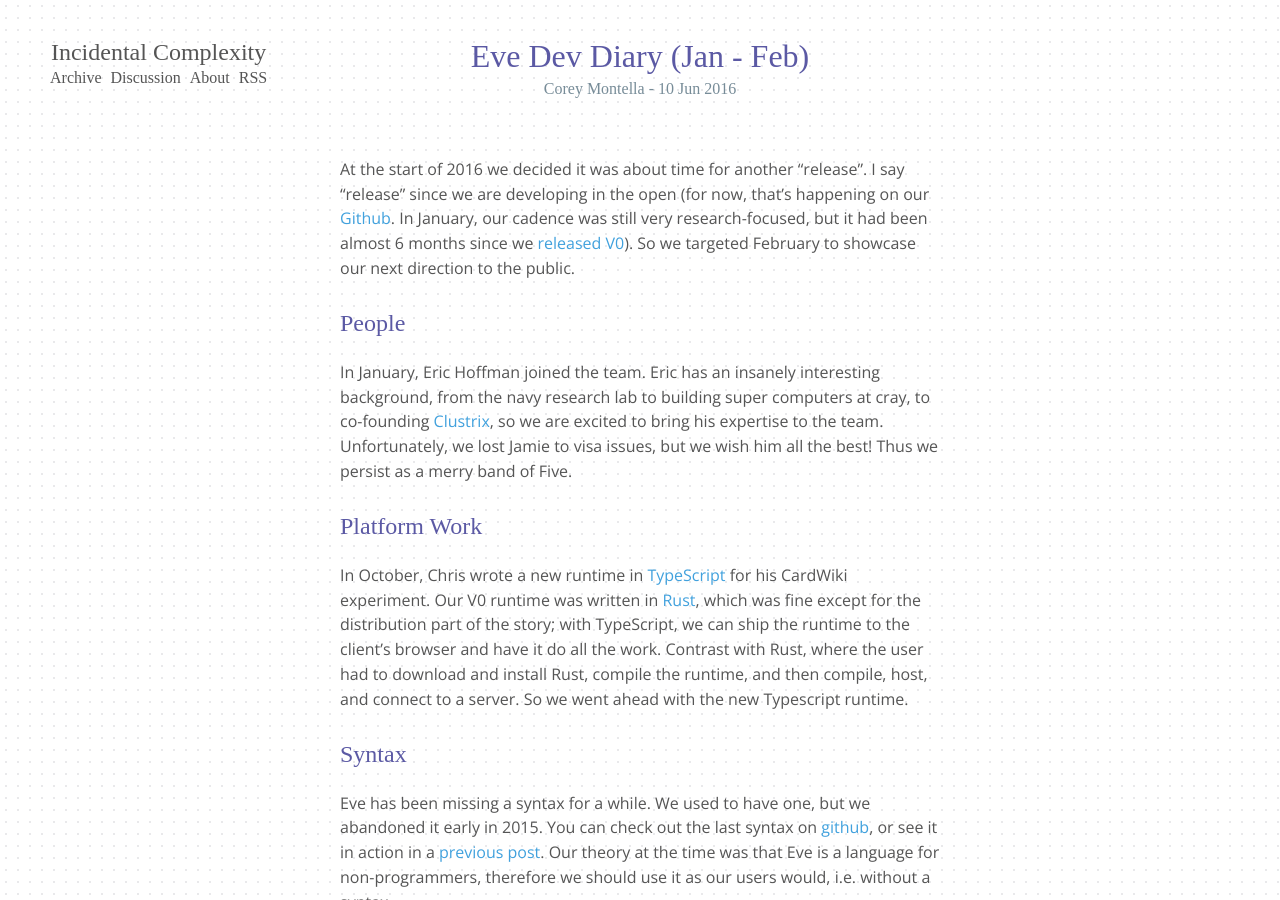
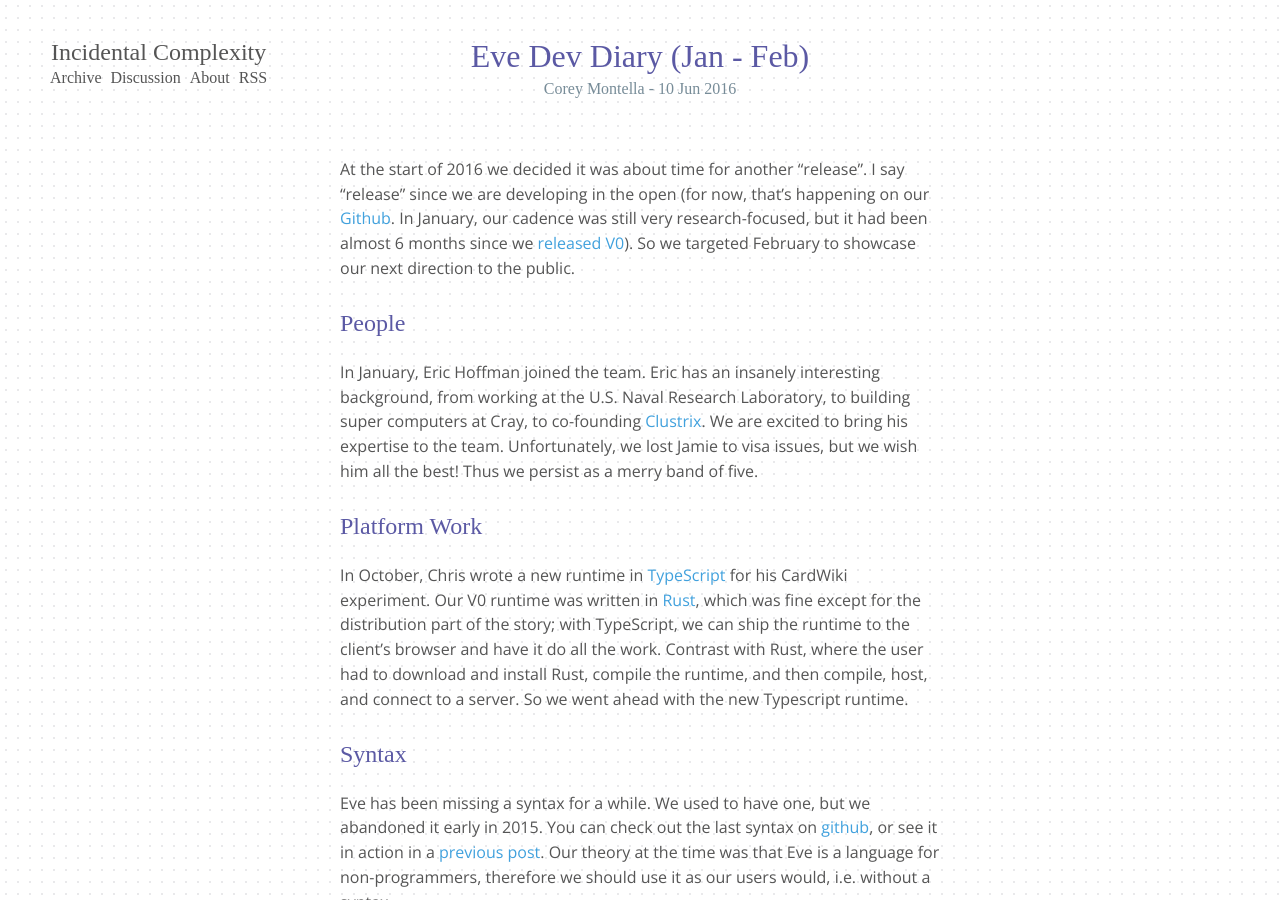
Before and after one commit to Kodowa/incidentalcomplexity, a Jekyll site: the page built from _posts/2016-06-10-jan-feb.md, in a window 1280 px wide and 900 px high. Built offline with Jekyll 4.4.1, drawn with Linux system fonts in a browser that asks for light colours; some web fonts are replaced.

Commit message:
Some slight corrections

```diff
--- a/_posts/2016-06-10-jan-feb.md
+++ b/_posts/2016-06-10-jan-feb.md
@@ -9,7 +9,7 @@ At the start of 2016 we decided it was about time for another "release". I say "
 
 ### People
 
-In January, Eric Hoffman joined the team. Eric has an insanely interesting background, from the navy research lab to building super computers at cray, to co-founding [Clustrix](http://www.clustrix.com/), so we are excited to bring his expertise to the team. Unfortunately, we lost Jamie to visa issues, but we wish him all the best! Thus we persist as a merry band of Five.
+In January, Eric Hoffman joined the team. Eric has an insanely interesting background, from working at the U.S. Naval Research Laboratory, to building super computers at Cray, to co-founding [Clustrix](http://www.clustrix.com/). We are excited to bring his expertise to the team. Unfortunately, we lost Jamie to visa issues, but we wish him all the best! Thus we persist as a merry band of five.
 
 ### Platform Work
 
```
